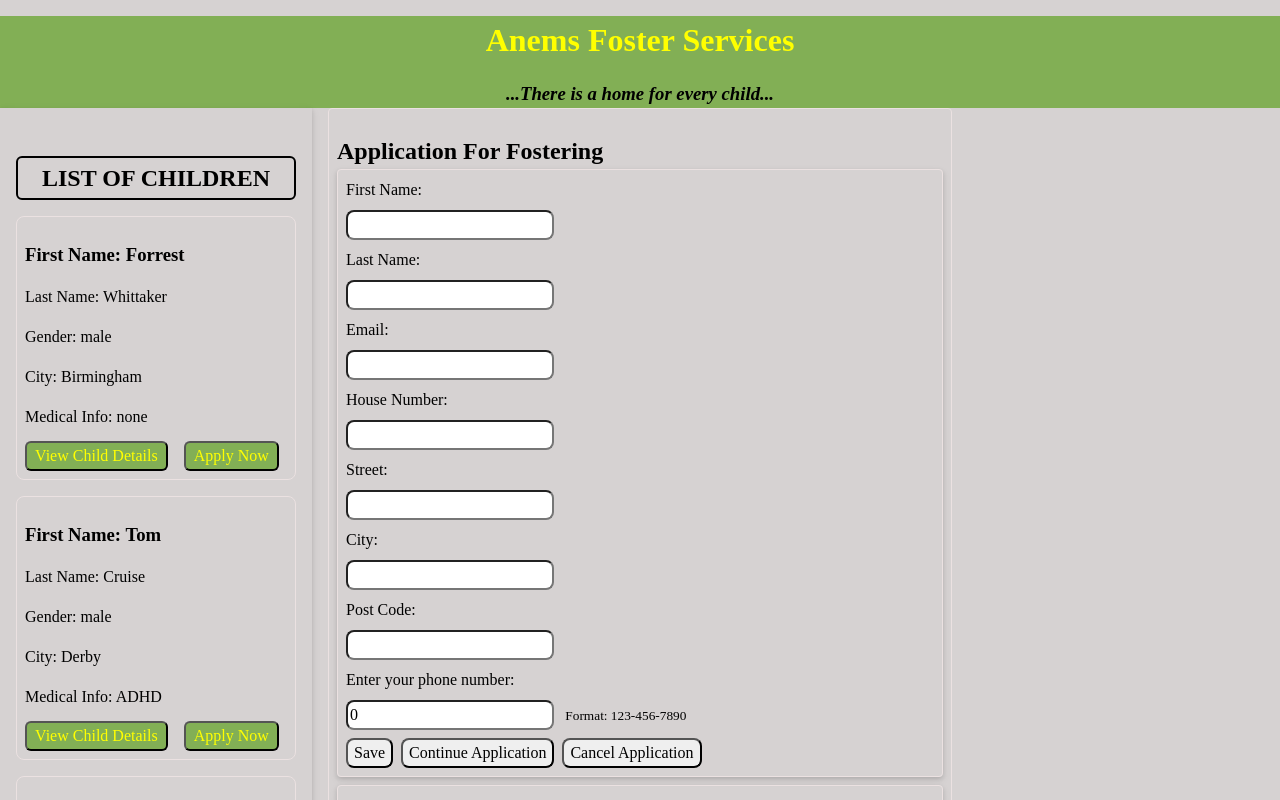
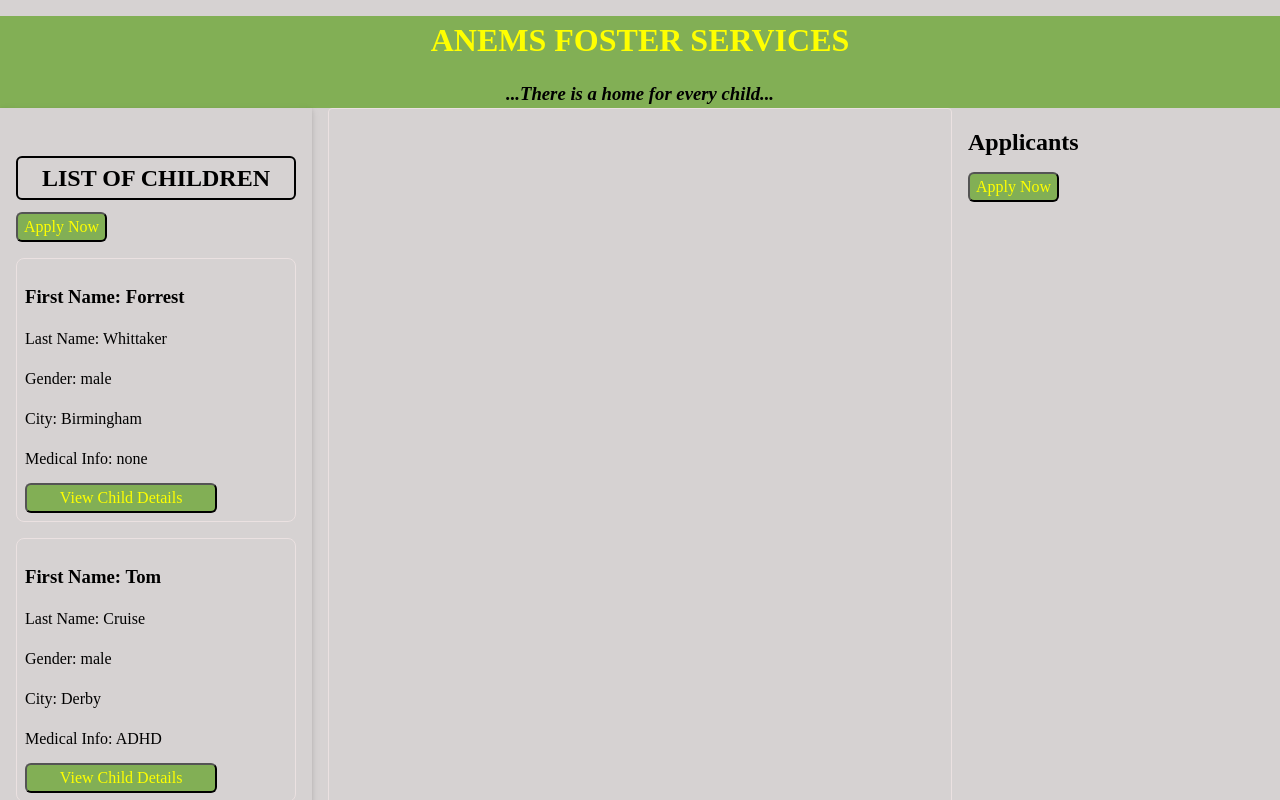
Before and after one commit to Emmanuel-Atama/boolean-uk-react-solo-project, a React (Create React App) app: page / in a window 1280 px wide. Shown: the top 800 px of the page. Built offline with nearby package versions, Linux system fonts and the light colour scheme; data requests are answered from the project's data file.

Commit message:
REcent Updates

```diff
--- a/db/db.json
+++ b/db/db.json
@@ -9,21 +9,15 @@
       "street": "Beaver Street",
       "city": "New York",
       "postCode": "90345",
-      "phoneNumber": "+1453567987",
+      "phoneNumber": "+1453567987"
+    }
+  ],
+  "forms": [
+    {
+      "dateOfBirth": 1631895262643,
       "dbs": 13421342341,
-      "bio": "This is a biography",
-      "dateOfBirth": 1631895262643
-    },
-    {
-      "firstName": "Nicholas",
-      "lastName": "Cage",
-      "email": "nicolas@gmail.com",
-      "houseNumber": "6",
-      "street": "Wish Me Luck",
-      "city": "Tipton",
-      "postCode": "DY47NE",
-      "phoneNumber": "079-444-6543",
-      "id": 2
+      "status": "single",
+      "bio": "This is a biography"
     }
   ],
   "children": [
--- a/src/App.jsx
+++ b/src/App.jsx
@@ -1,16 +1,16 @@
 import { useEffect, useState } from "react";
+import ApplicantsList from "./Components/ApplicantsList";
 import CreateApplicationForm from "./Components/CreateApplicationForm";
 import LeftAside from "./Components/LeftAside";
-import Main from "./Components/Main";
 import "./index.css";
 
 export default function App() {
 const [kids, setKids] = useState([])
 const [contacts, setContacts] = useState([])
 const [hideForm, setHideForm] = useState(true);
-const [children, setChildren] = useState([]);
+const [contactEdit, setContactEdit] = useState([])
 
-  console.log("Inside State; ", {kids, contacts, hideForm, children})
+  console.log("Inside State; ", {kids, contacts, hideForm, contactEdit})
 
   useEffect(() => {
     const url = "http://localhost:3030/children";
@@ -21,21 +21,27 @@ const [children, setChildren] = useState([]);
         console.log("Inside Get Fetch: ", kidsData);
 
         setKids(kidsData);
-        setChildren(kidsData)
       });
   }, []);
   return (
     <>
     <header className="header">
-    <h1>Anems Foster Services</h1>
+    <h1>ANEMS FOSTER SERVICES</h1>
     <h3><i>...There is a home for every child...</i></h3>
     </header>
     <div className="three-column-grid-expand-center">
-    <LeftAside kids={kids} hideForm={hideForm} setHideForm={setHideForm} />
-      <Main />
-      <aside className="right-aside">
-        {!hideForm && (<CreateApplicationForm contacts={contacts} setContacts={setContacts} />)}
-      </aside>
+    <LeftAside  kids={kids} hideForm={hideForm} setHideForm={setHideForm}/>
+    <main className="center">
+      {!hideForm && (<CreateApplicationForm contacts={contacts} setContacts={setContacts} />)}
+    </main>
+    <ApplicantsList
+      contacts={contacts}
+      hideForm={hideForm}
+      setHideForm={setHideForm}
+      // editContactForm={editContactForm}
+      // setEditContactForm={setEditContactForm}
+      setContactEdit={setContactEdit}
+  />
       </div>
 
     </>
--- /dev/null
+++ b/src/Components/ApplicantsList.jsx
@@ -0,0 +1,34 @@
+export default function ApplicantsList(props) {
+    const {contacts, hideForm, setHideForm, setContactEdit} = props
+    return <>
+    <aside className="right-aside">
+        <header>
+        <h2>Applicants</h2>
+      <button onClick={() => (setHideForm(!hideForm))} className="create-to-apply">
+{hideForm ? "Apply Now" : "Cancel"}
+      </button>
+      </header>
+      <ul>
+          {contacts.map((contact, index) => {
+              const {firstName, lastName, email, street, city, postCode, phoneNumber} = contact
+              return(
+                  <li key={index} className="child-list-border">
+                      <h3>FirstName: {firstName}</h3>
+                      <p>LastName: {lastName}</p>
+                      <p>Email: {email}</p>
+                      <p>Street: {street}</p>
+                      <p>City: {city}</p>
+                      <p>PostCode: {postCode}</p>
+                      <p>Phone Number: {phoneNumber}</p>
+                      <button
+                      onClick={() => (setContactEdit(contact))}
+                      >
+                {/* {editContactForm ? "Edit" : "Cancel"} */}
+                      </button>
+                  </li>
+              )
+          })}
+      </ul>
+      </aside>
+    </>
+}
--- a/src/Components/CreateApplicationForm.jsx
+++ b/src/Components/CreateApplicationForm.jsx
@@ -1,8 +1,6 @@
 import { useState } from "react";
 
 export default function CreateApplicationForm(props) {
-
-const { contacts, setContacts} = props
 
   const [firstName, setFirstName] = useState("");
   const [lastName, setLastName] = useState("");
@@ -80,13 +78,15 @@ const { contacts, setContacts} = props
     const contactToAdd = {
       ...newContact,
     }
-    setContacts([...contacts, contactToAdd])
+
+    console.log("isnide create component: ", props.contacts)
+    props.setContacts([...props.contacts, contactToAdd])
   })
   };
   return (
     <>
     <aside className="right-aside">
-    <h2>Application For Fostering</h2>
+    <h2>APPLICATION FOR FOSTERING</h2>
     <form onSubmit={handleSubmit} className="form-stack light-shadow center contact-form">
 
       <label htmlFor="first-name-input">First Name:</label>
--- a/src/Components/CreateApplicationForm2.jsx
+++ b/src/Components/CreateApplicationForm2.jsx
@@ -32,6 +32,7 @@ console.log("Inside CAF2 State: ", {dob, status, bio, dbs, radioBarred, radioCon
 };
     return (
       <>
+      <h2>Continue Application...</h2>
         <form onSubmit={handleSubmit} className="form-stack light-shadow center contact-form margin-top">
 <label htmlFor="DOB">DOB: </label>
 <input  id="DOB"
--- a/src/Components/LeftAside.jsx
+++ b/src/Components/LeftAside.jsx
@@ -6,8 +6,11 @@ export default function LeftAside(props) {
          <aside className="left-aside list-section light-shadow">
           <header className="list-of-child-header">
             <h2>LIST OF CHILDREN</h2>
+            <button onClick={() => setHideForm(!hideForm)} className="create-to-apply">
+              {hideForm ? "Apply Now" : "Cancel"}
+              </button>
           </header>
-<ListOfChildren kids={kids} hideForm={hideForm} setHideForm={setHideForm} />
+<ListOfChildren kids={kids} />
         </aside>
     );
   }
--- a/src/Components/ListOfChildren.jsx
+++ b/src/Components/ListOfChildren.jsx
@@ -1,6 +1,6 @@
 export default function ListOfChildren(props) {
 
-  const { kids, hideform, setHideForm } = props
+  const { kids} = props
 
     return (
       <ul>
@@ -19,9 +19,6 @@ export default function ListOfChildren(props) {
           <p> Medical Info: {medicalInfo}</p>
           <div className="list-of-child">
             <button>View Child Details</button>
-            <button onClick={setHideForm(!hideform)}>
-              {hideform ?? "Apply Now"}
-              </button>
           </div>
       </li>
           )
--- a/src/Components/Main.jsx
+++ /dev/null
@@ -1,16 +0,0 @@
-import CreateApplicationForm from "./CreateApplicationForm";
-import CreateApplicationForm2 from "./CreateApplicationForm2";
-
-export default function Main(props) {
-
-  const { contacts, setContacts} = props
-
-    return (
-      <>
-        <main className="center">
-        <CreateApplicationForm contacts={contacts} setContacts={setContacts}/>
-        <CreateApplicationForm2 />
-        </main>
-      </>
-    );
-  }
--- a/src/Components/RightAside.jsx
+++ /dev/null
@@ -1,3 +0,0 @@
-export default function RightAside() {
-    return <></>
-}
--- a/src/index.css
+++ b/src/index.css
@@ -163,3 +163,12 @@ select {
   border-radius: 10px;
   font-size: medium;
 }
+.create-to-apply {
+  margin-top: 16px;
+  width: auto;
+  height: auto;
+  background-color: rgb(130, 175, 85);
+  margin-top: 12px;
+  border-radius: 6px;
+  color: yellow;
+}
```
